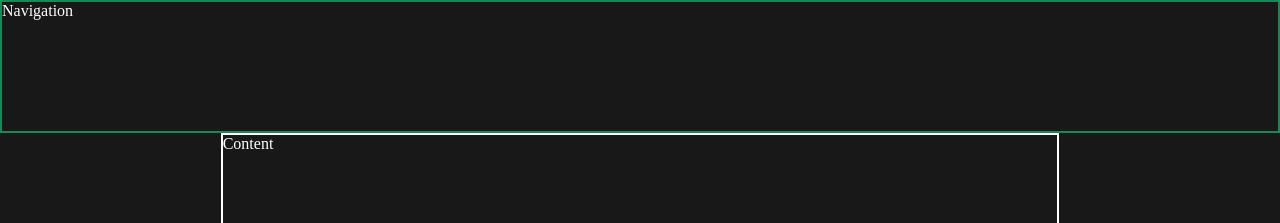
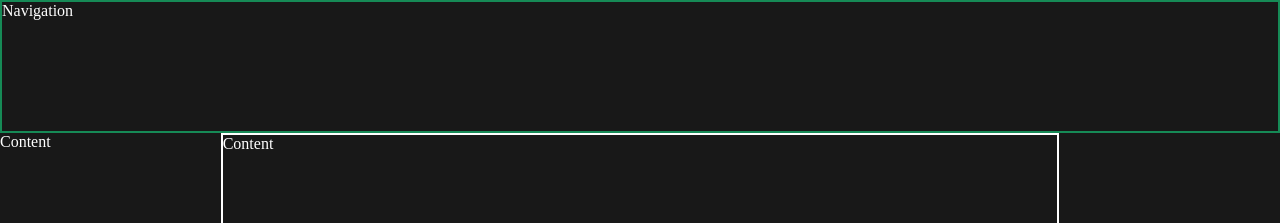
Before and after one commit to uaeboss/sirsellalot_frontend, a React (Vite) app: page / in a window 1280 px wide. Shown: the top 223 px of the page. Built offline with nearby package versions, Linux system fonts and the light colour scheme; a web font is replaced by a local one.

Commit message:
add banner1 component

```diff
--- a/src/App.jsx
+++ b/src/App.jsx
@@ -2,6 +2,7 @@ import "./styles/App.css";
 import Footer from "./components/Footer";
 import Navigation from "./components/Navigation";
 import Content from "./components/Content";
+import Banner1 from "./components/Banner1";
 
 function App() {
   return (
@@ -11,7 +12,7 @@ function App() {
           <Navigation />
           <Content />
           <Footer />
-          <div className="banner1"></div>
+          <Banner1 />
           <div className="banner2"></div>
         </div>
       </div>
--- /dev/null
+++ b/src/components/Banner1.jsx
@@ -0,0 +1,9 @@
+const Banner1 = () => {
+    return (
+      <div className="banner1">
+        <p>Content</p>
+      </div>
+    );
+  };
+
+  export default Banner1;
```
